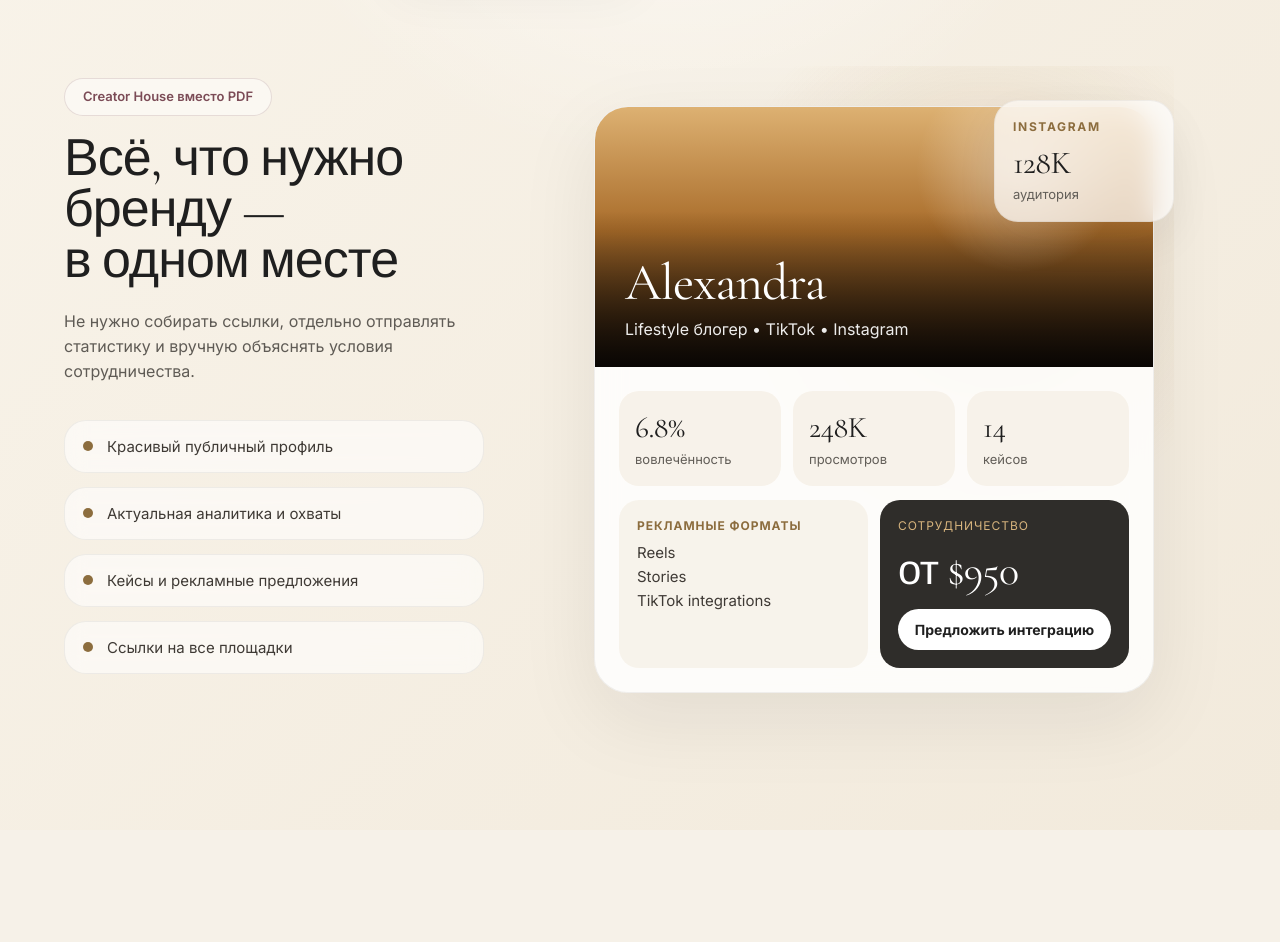
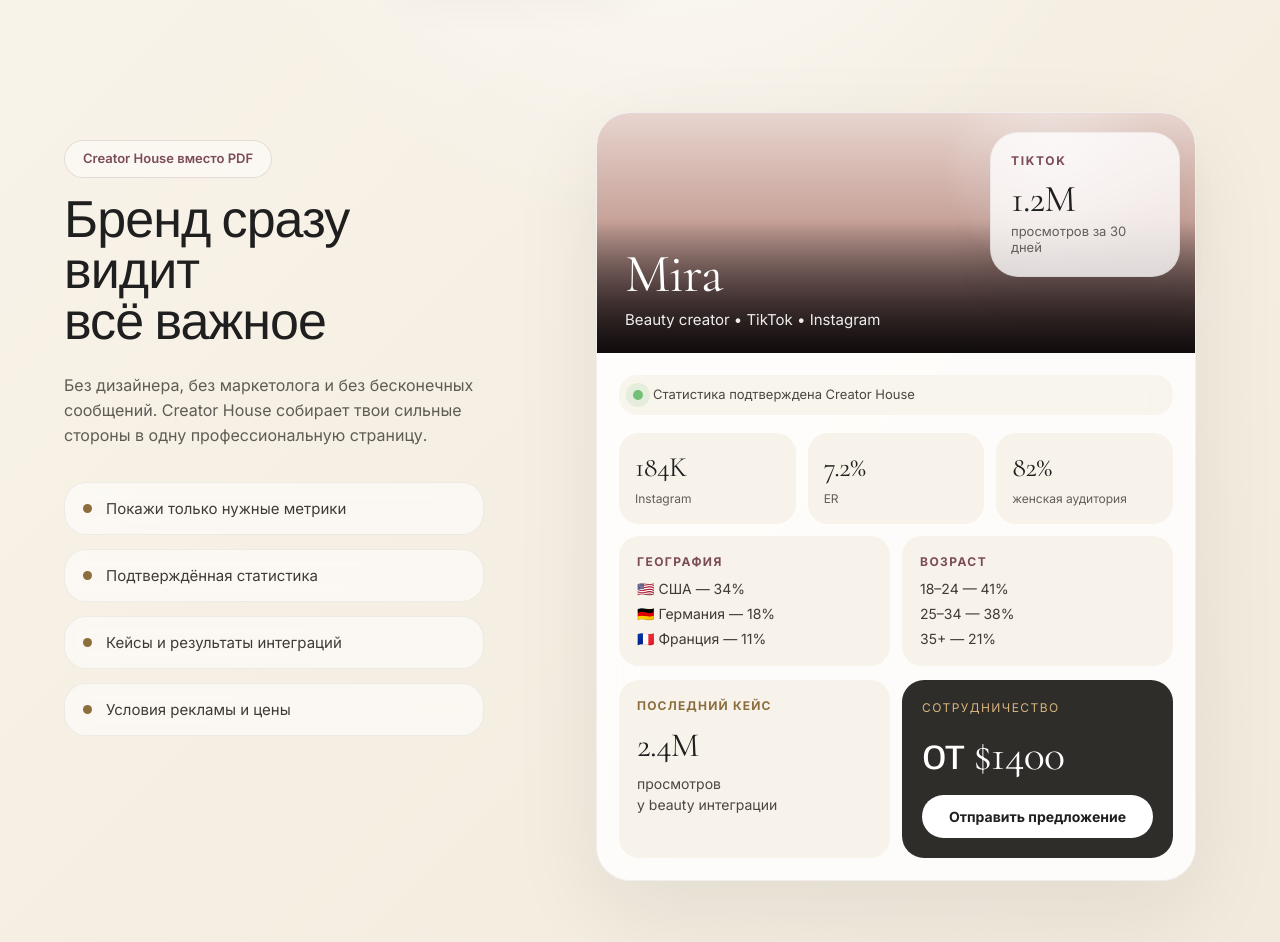
Before and after one commit to tsstish/creator-house, a Next.js app: page / in a window 1280 px wide. Shown: the part 1100-2042 px from the top of the page. Before the commit the page ends 1930 px from the top, so only its background shows below. Built offline with nearby package versions, Linux system fonts and the light colour scheme.

Commit message:
Update page.tsx

```diff
--- a/app/page.tsx
+++ b/app/page.tsx
@@ -215,16 +215,17 @@ export default function Home() {
             </div>
           </div>
         </section>
+
          <section
   style={{
-    padding: "40px 0 120px",
+    padding: "52px 0 120px",
   }}
 >
   <div
     style={{
       display: "grid",
-      gridTemplateColumns: "minmax(420px, 0.9fr) minmax(620px, 1fr)",
-      gap: 70,
+      gridTemplateColumns: "minmax(420px, 0.88fr) minmax(620px, 1fr)",
+      gap: 76,
       alignItems: "center",
     }}
   >
@@ -238,27 +239,27 @@ export default function Home() {
       <h2
         className="section-title"
         style={{
-          maxWidth: 480,
-          marginBottom: 22,
+          maxWidth: 520,
+          marginBottom: 24,
         }}
       >
-        Всё, что нужно
+        Бренд сразу видит
         <br />
-        бренду —
-        <br />
-        в одном месте
+        всё важное
       </h2>
 
       <p
         className="section-text"
         style={{
           maxWidth: 470,
-          marginBottom: 36,
+          marginBottom: 34,
         }}
       >
-        Не нужно собирать ссылки, отдельно
-        отправлять статистику и вручную
-        объяснять условия сотрудничества.
+        Без дизайнера, без маркетолога
+        и без бесконечных сообщений.
+        Creator House собирает твои
+        сильные стороны в одну
+        профессиональную страницу.
       </p>
 
       <div
@@ -266,14 +267,14 @@ export default function Home() {
           display: "flex",
           flexDirection: "column",
           gap: 14,
-          maxWidth: 420,
+          maxWidth: 430,
         }}
       >
         {[
-          "Красивый публичный профиль",
-          "Актуальная аналитика и охваты",
-          "Кейсы и рекламные предложения",
-          "Ссылки на все площадки",
+          "Покажи только нужные метрики",
+          "Подтверждённая статистика",
+          "Кейсы и результаты интеграций",
+          "Условия рекламы и цены",
         ].map((item) => (
           <div
             key={item}
@@ -290,8 +291,8 @@ export default function Home() {
           >
             <div
               style={{
-                width: 10,
-                height: 10,
+                width: 9,
+                height: 9,
                 borderRadius: 999,
                 background: "#8C6D3E",
                 flexShrink: 0,
@@ -311,38 +312,27 @@ export default function Home() {
       </div>
     </div>
 
-    {/* RIGHT MOCKUP */}
+    {/* RIGHT */}
 
     <div
       style={{
         position: "relative",
-        height: 620,
+        height: 720,
       }}
     >
-      {/* background glow */}
-
-      <div
-        style={{
-          position: "absolute",
-          inset: 0,
-          background:
-            "radial-gradient(circle at 70% 30%, rgba(205,168,118,.24), transparent 44%)",
-        }}
-      />
-
-      {/* floating mini card */}
+      {/* floating stat */}
 
       <div
         style={{
           position: "absolute",
           right: 0,
-          top: 34,
-          width: 180,
-          background: "rgba(255,255,255,.72)",
+          top: 54,
+          width: 190,
+          background: "rgba(255,255,255,.78)",
           border: "1px solid rgba(31,31,31,.05)",
-          borderRadius: 24,
-          padding: 18,
-          backdropFilter: "blur(12px)",
+          borderRadius: 28,
+          padding: 20,
+          backdropFilter: "blur(14px)",
           boxShadow: "0 18px 44px rgba(31,31,31,.06)",
           zIndex: 3,
         }}
@@ -350,24 +340,25 @@ export default function Home() {
         <div
           style={{
             fontSize: 12,
-            color: "#8C6D3E",
             letterSpacing: ".14em",
             textTransform: "uppercase",
-            marginBottom: 10,
+            color: "#7B4B56",
+            marginBottom: 12,
             fontWeight: 700,
           }}
         >
-          Instagram
+          TikTok
         </div>
 
         <div
           className="display"
           style={{
-            fontSize: 32,
-            marginBottom: 4,
+            fontSize: 38,
+            lineHeight: 1,
+            marginBottom: 6,
           }}
         >
-          128K
+          1.2M
         </div>
 
         <div
@@ -376,34 +367,34 @@ export default function Home() {
             color: "#625E58",
           }}
         >
-          аудитория
+          просмотров за 30 дней
         </div>
       </div>
 
-      {/* main mockup */}
+      {/* main card */}
 
       <div
         style={{
           position: "absolute",
-          left: 40,
-          top: 40,
-          width: 560,
+          left: 36,
+          top: 34,
+          width: 600,
           borderRadius: 34,
-          background: "rgba(255,255,255,.82)",
+          background: "rgba(255,255,255,.84)",
           border: "1px solid rgba(31,31,31,.06)",
-          boxShadow: "0 26px 80px rgba(31,31,31,.08)",
+          boxShadow: "0 30px 90px rgba(31,31,31,.08)",
           overflow: "hidden",
           backdropFilter: "blur(18px)",
         }}
       >
-        {/* top image */}
+        {/* TOP */}
 
         <div
           style={{
-            height: 260,
+            height: 240,
+            position: "relative",
             background:
-              "linear-gradient(180deg,#ddb172 0%, #a86b29 48%, #24170d 100%)",
-            position: "relative",
+              "linear-gradient(180deg,#e8d5cf 0%, #c6a198 46%, #3d2a2d 100%)",
           }}
         >
           <div
@@ -411,59 +402,94 @@ export default function Home() {
               position: "absolute",
               inset: 0,
               background:
-                "radial-gradient(circle at 76% 24%, rgba(255,255,255,.38), transparent 22%), linear-gradient(180deg, transparent 40%, rgba(0,0,0,.74))",
+                "radial-gradient(circle at 76% 22%, rgba(255,255,255,.42), transparent 22%), linear-gradient(180deg, transparent 44%, rgba(0,0,0,.72))",
             }}
           />
 
           <div
             style={{
               position: "absolute",
-              left: 30,
-              bottom: 28,
+              left: 28,
+              bottom: 24,
               color: "white",
             }}
           >
             <div
               className="display"
               style={{
-                fontSize: 52,
+                fontSize: 54,
                 lineHeight: 1,
-                marginBottom: 10,
+                marginBottom: 8,
               }}
             >
-              Alexandra
+              Mira
             </div>
 
             <div
               style={{
-                fontSize: 16,
+                fontSize: 15,
                 opacity: .92,
               }}
             >
-              Lifestyle блогер • TikTok • Instagram
+              Beauty creator • TikTok • Instagram
             </div>
           </div>
         </div>
 
-        {/* content */}
+        {/* BODY */}
 
         <div
           style={{
-            padding: 24,
+            padding: 22,
           }}
         >
+          {/* verified */}
+
+          <div
+            style={{
+              display: "flex",
+              alignItems: "center",
+              gap: 10,
+              marginBottom: 18,
+              padding: "12px 14px",
+              borderRadius: 18,
+              background: "rgba(246,241,232,.72)",
+            }}
+          >
+            <div
+              style={{
+                width: 10,
+                height: 10,
+                borderRadius: 999,
+                background: "#73bf78",
+                boxShadow: "0 0 0 7px rgba(115,191,120,.14)",
+              }}
+            />
+
+            <div
+              style={{
+                fontSize: 13,
+                color: "#4B4741",
+              }}
+            >
+              Статистика подтверждена Creator House
+            </div>
+          </div>
+
+          {/* metrics */}
+
           <div
             style={{
               display: "grid",
               gridTemplateColumns: "1fr 1fr 1fr",
               gap: 12,
-              marginBottom: 14,
+              marginBottom: 12,
             }}
           >
             {[
-              ["6.8%", "вовлечённость"],
-              ["248K", "просмотров"],
-              ["14", "кейсов"],
+              ["184K", "Instagram"],
+              ["7.2%", "ER"],
+              ["82%", "женская аудитория"],
             ].map(([value, label]) => (
               <div
                 key={value}
@@ -476,7 +502,7 @@ export default function Home() {
                 <div
                   className="display"
                   style={{
-                    fontSize: 30,
+                    fontSize: 28,
                     marginBottom: 6,
                   }}
                 >
@@ -485,7 +511,7 @@ export default function Home() {
 
                 <div
                   style={{
-                    fontSize: 13,
+                    fontSize: 12,
                     color: "#625E58",
                   }}
                 >
@@ -494,6 +520,89 @@ export default function Home() {
               </div>
             ))}
           </div>
+
+          {/* metrics 2 */}
+
+          <div
+            style={{
+              display: "grid",
+              gridTemplateColumns: "1fr 1fr",
+              gap: 12,
+              marginBottom: 14,
+            }}
+          >
+            <div
+              style={{
+                background: "#f7f2ea",
+                borderRadius: 20,
+                padding: 18,
+              }}
+            >
+              <div
+                style={{
+                  fontSize: 12,
+                  letterSpacing: ".12em",
+                  textTransform: "uppercase",
+                  color: "#7B4B56",
+                  marginBottom: 12,
+                  fontWeight: 700,
+                }}
+              >
+                География
+              </div>
+
+              <div
+                style={{
+                  display: "flex",
+                  flexDirection: "column",
+                  gap: 8,
+                  color: "#3F3A35",
+                  fontSize: 14,
+                }}
+              >
+                <div>🇺🇸 США — 34%</div>
+                <div>🇩🇪 Германия — 18%</div>
+                <div>🇫🇷 Франция — 11%</div>
+              </div>
+            </div>
+
+            <div
+              style={{
+                background: "#f7f2ea",
+                borderRadius: 20,
+                padding: 18,
+              }}
+            >
+              <div
+                style={{
+                  fontSize: 12,
+                  letterSpacing: ".12em",
+                  textTransform: "uppercase",
+                  color: "#7B4B56",
+                  marginBottom: 12,
+                  fontWeight: 700,
+                }}
+              >
+                Возраст
+              </div>
+
+              <div
+                style={{
+                  display: "flex",
+                  flexDirection: "column",
+                  gap: 8,
+                  color: "#3F3A35",
+                  fontSize: 14,
+                }}
+              >
+                <div>18–24 — 41%</div>
+                <div>25–34 — 38%</div>
+                <div>35+ — 21%</div>
+              </div>
+            </div>
+          </div>
+
+          {/* bottom */}
 
           <div
             style={{
@@ -504,56 +613,65 @@ export default function Home() {
           >
             <div
               style={{
-                background: "rgba(246,241,232,.8)",
+                background: "#f7f2ea",
                 borderRadius: 20,
                 padding: 18,
               }}
             >
               <div
                 style={{
+                  fontSize: 12,
+                  letterSpacing: ".1em",
+                  textTransform: "uppercase",
                   color: "#8C6D3E",
-                  fontSize: 12,
-                  marginBottom: 8,
+                  marginBottom: 12,
                   fontWeight: 700,
-                  letterSpacing: ".08em",
-                  textTransform: "uppercase",
                 }}
               >
-                Рекламные форматы
+                Последний кейс
+              </div>
+
+              <div
+                className="display"
+                style={{
+                  fontSize: 34,
+                  marginBottom: 8,
+                }}
+              >
+                2.4M
               </div>
 
               <div
                 style={{
-                  fontSize: 15,
-                  lineHeight: 1.6,
-                  color: "#3F3A35",
+                  fontSize: 14,
+                  lineHeight: 1.5,
+                  color: "#4B4741",
                 }}
               >
-                Reels
+                просмотров
                 <br />
-                Stories
-                <br />
-                TikTok integrations
+                у beauty интеграции
               </div>
             </div>
 
             <div
               style={{
                 background: "#2F2D2A",
+                borderRadius: 22,
+                padding: 20,
                 color: "white",
-                borderRadius: 20,
-                padding: 18,
                 display: "flex",
                 flexDirection: "column",
                 justifyContent: "space-between",
               }}
             >
+              <div>
                 <div
                   style={{
+                    fontSize: 12,
+                    letterSpacing: ".12em",
+                    textTransform: "uppercase",
                     color: "#D7B47D",
-                  fontSize: 12,
-                  letterSpacing: ".08em",
-                  textTransform: "uppercase",
                     marginBottom: 18,
                   }}
                 >
@@ -563,12 +681,13 @@ export default function Home() {
                 <div
                   className="display"
                   style={{
-                  fontSize: 42,
+                    fontSize: 44,
                     lineHeight: 1,
-                  marginBottom: 16,
+                    marginBottom: 18,
                   }}
                 >
-                от $950
+                  от $1400
+                </div>
               </div>
 
               <button
@@ -577,12 +696,12 @@ export default function Home() {
                   background: "white",
                   color: "#1F1F1F",
                   borderRadius: 999,
-                  padding: "12px 16px",
+                  padding: "13px 16px",
                   fontSize: 14,
                   fontWeight: 650,
                 }}
               >
-                Предложить интеграцию
+                Отправить предложение
               </button>
             </div>
           </div>
```
Lines whose indentation alone changed are shown as unchanged.
